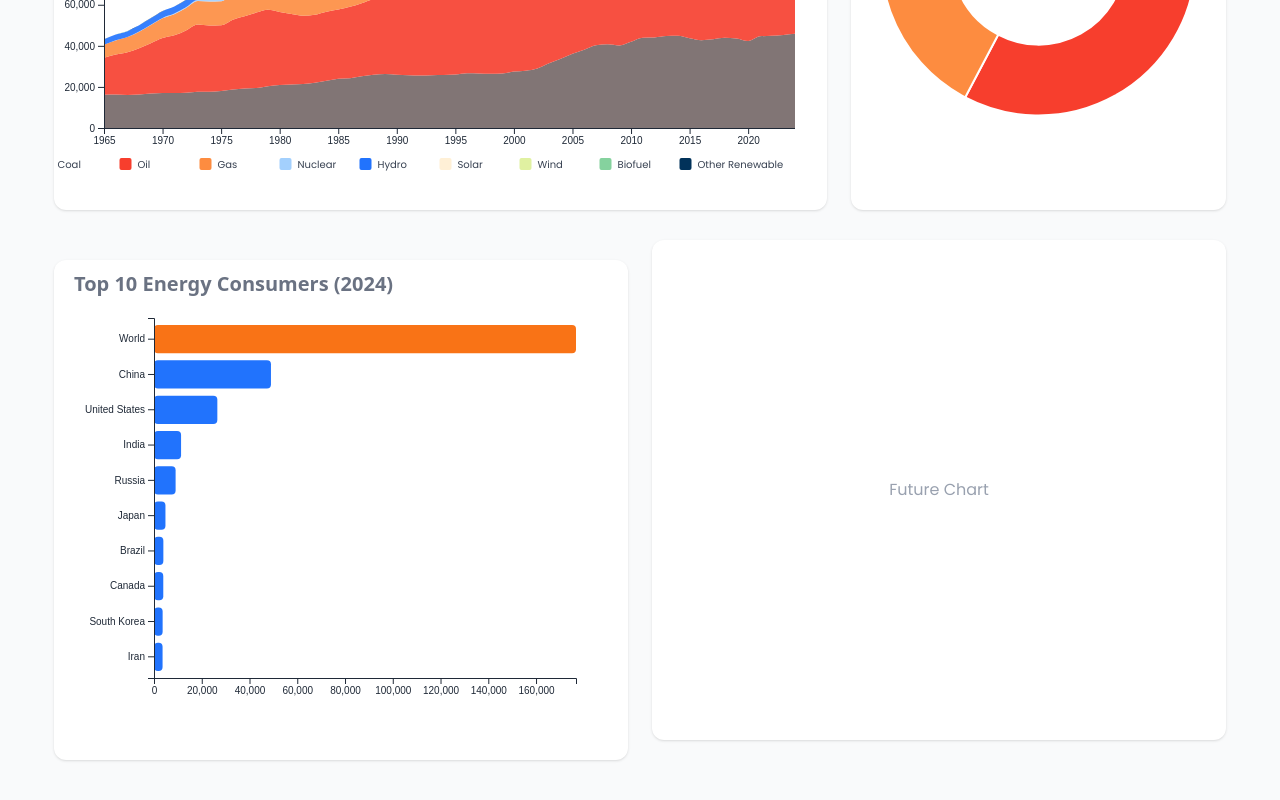
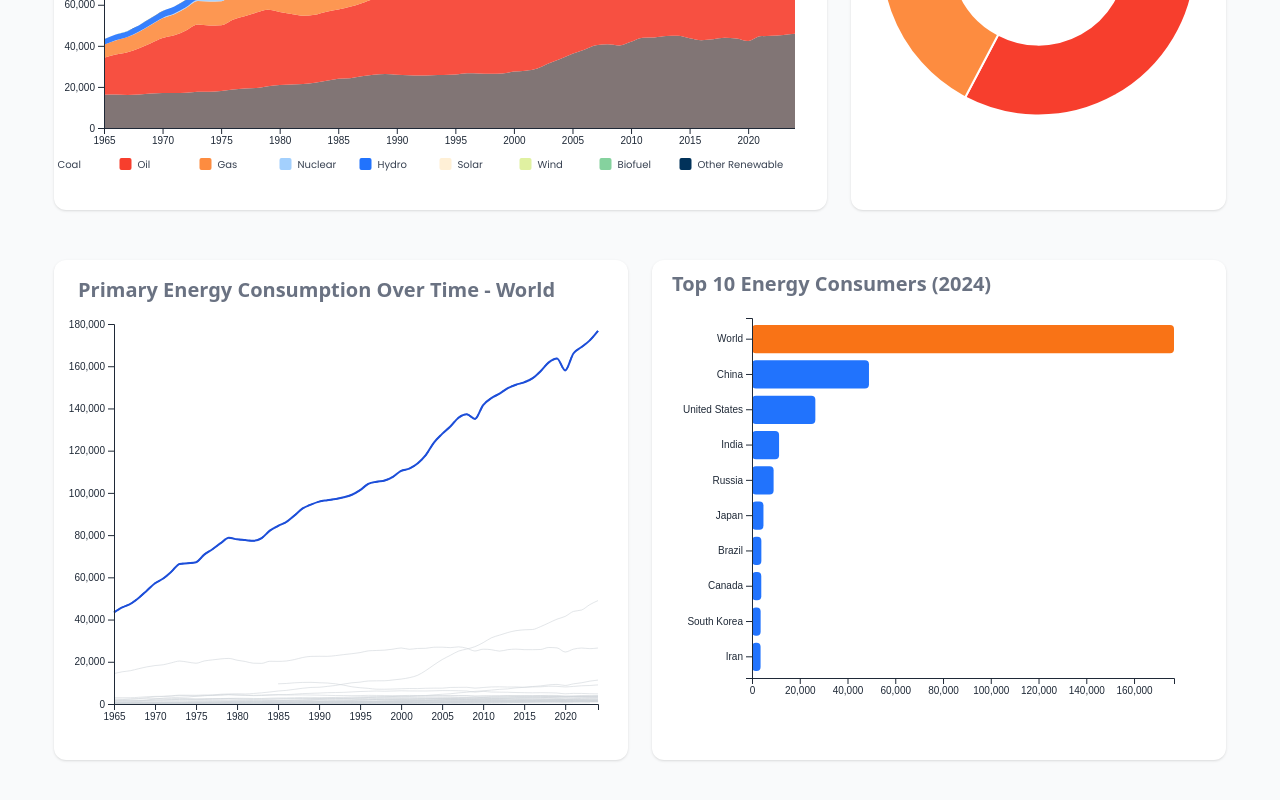
Before and after one commit to webpagearshi/energy-dashboard, a React (Vite) app: page / in a window 1280 px wide. Shown: the part 669-1469 px from the top of the page. Built offline with nearby package versions, Linux system fonts and the light colour scheme.

Commit message:
add line chart and bar chart

```diff
--- a/src/components/Dashboard.jsx
+++ b/src/components/Dashboard.jsx
@@ -7,11 +7,13 @@ import {
   getKPIMetrics,
   getStackedAreaData,
   getTopEnergyCountries,
+  getLineChartData,
 } from "../utils/energyHelper";
 
 import ResponsiveStackedAreaChart from "./charts/ResponsiveStackedAreaChart";
 import ResponsiveDonutChart from "./charts/ResponsiveDonutChart";
 import ResponsiveBarChart from "./charts/ResponsiveBarChart";
+import ResponsiveLineChart from "./charts/ResponsiveLineChart";
 
 export default function Dashboard() {
   const countries = useMemo(() => {
@@ -43,6 +45,8 @@ export default function Dashboard() {
   const stackedAreaData = getStackedAreaData(countryData);
   // Get the top 10 countries by primary energy consumption for 2024
   const topCountriesData = getTopEnergyCountries(energyData, 10);
+  // Data for the line chart (time series of primary energy consumption)
+  const lineChartData = getLineChartData(energyData);
 
   return (
     <div className="min-h-screen bg-gray-50 dashboard shadow-lg">
@@ -113,17 +117,22 @@ export default function Dashboard() {
           </div>
         </div>
       </div>
-
+      {/* ROW 2 */}
       {/* ROW 2 */}
       <div className="max-w-7xl mx-auto px-8 mt-8" style={{ margin: "30px" }}>
         <div className="grid grid-cols-1 lg:grid-cols-2 gap-6">
-          <ResponsiveBarChart
-            data={topCountriesData}
-            selectedCountry={selectedCountry}
-          />
+          <div>
+            <ResponsiveLineChart
+              data={lineChartData}
+              selectedCountry={selectedCountry}
+            />
+          </div>
 
-          <div className="bg-white rounded-xl shadow h-[500px] flex items-center justify-center text-gray-400">
-            Future Chart
+          <div>
+            <ResponsiveBarChart
+              data={topCountriesData}
+              selectedCountry={selectedCountry}
+            />
           </div>
         </div>
       </div>
--- a/src/components/charts/LineChart.jsx
+++ b/src/components/charts/LineChart.jsx
@@ -0,0 +1,131 @@
+import * as d3 from "d3";
+
+export default function LineChart({ width, height, data, selectedCountry }) {
+  const margin = {
+    top: 20,
+    right: 30,
+    bottom: 50,
+    left: 60,
+  };
+
+  const boundsWidth = width - margin.left - margin.right;
+
+  const boundsHeight = height - margin.top - margin.bottom;
+
+  // Group data by country
+  const countries = d3.group(data, (d) => d.country);
+
+  // X Scale
+  const xScale = d3
+    .scaleLinear()
+    .domain(d3.extent(data, (d) => d.year))
+    .range([0, boundsWidth]);
+
+  // Y Scale
+  const maxEnergy = d3.max(data, (d) => d.primary_energy);
+
+  const yScale = d3
+    .scaleLinear()
+    .domain([0, maxEnergy])
+    .nice()
+    .range([boundsHeight, 0]);
+
+  // Line Generator
+  const lineGenerator = d3
+    .line()
+    .x((d) => xScale(d.year))
+    .y((d) => yScale(d.primary_energy))
+    .curve(d3.curveMonotoneX);
+
+  // ---------------------------
+  // Other Countries (Gray)
+  // ---------------------------
+
+  const otherLines = [...countries.entries()]
+    .filter(([country]) => country !== selectedCountry && country !== "World")
+    .map(([country, values]) => (
+      <path
+        key={country}
+        d={lineGenerator(values)}
+        fill="none"
+        stroke="#d1d5db"
+        strokeWidth={1}
+        opacity={0.6}
+      />
+    ));
+
+  // ---------------------------
+  // World Line
+  // ---------------------------
+
+  const worldData = countries.get("World");
+
+  const worldLine = worldData && (
+    <path
+      d={lineGenerator(worldData)}
+      fill="none"
+      stroke="#2563eb"
+      strokeWidth={1.5}
+      strokeDasharray="6 4"
+    />
+  );
+
+  // ---------------------------
+  // Selected Country Line
+  // ---------------------------
+
+  const selectedData = countries.get(selectedCountry);
+
+  const selectedLine = selectedData && (
+    <path
+      d={lineGenerator(selectedData)}
+      fill="none"
+      stroke="#1d4ed8"
+      strokeWidth={2}
+    />
+  );
+
+  return (
+    <svg width={width} height={height}>
+      <g
+        transform={`translate(
+          ${margin.left},
+          ${margin.top}
+        )`}
+      >
+        {/* All Other Countries */}
+        {otherLines}
+
+        {/* World */}
+        {worldLine}
+
+        {/* Selected Country */}
+        {selectedLine}
+
+        {/* X Axis */}
+        <g
+          transform={`translate(
+            0,
+            ${boundsHeight}
+          )`}
+          ref={(node) => {
+            if (node) {
+              d3.select(node).call(
+                d3.axisBottom(xScale).tickFormat(d3.format("d")),
+              );
+            }
+          }}
+        />
+
+        {/* Y Axis */}
+        <g
+          ref={(node) => {
+            if (node) {
+              d3.select(node).call(d3.axisLeft(yScale));
+            }
+          }}
+        />
+      </g>
+    </svg>
+  );
+}
--- /dev/null
+++ b/src/components/charts/ResponsiveLineChart.jsx
@@ -0,0 +1,36 @@
+import { useRef } from "react";
+import { useDimensions } from "../../hooks/useDimensions";
+import LineChart from "./LineChart";
+
+export default function ResponsiveLineChart({ data, selectedCountry }) {
+  const chartRef = useRef();
+
+  const dimensions = useDimensions(chartRef);
+
+  return (
+    <div
+      ref={chartRef}
+      className="w-full h-[500px] bg-white rounded-xl shadow"
+      style={{ marginTop: "20px" }}
+    >
+      <h2
+        className="text-xl text-gray-500 font-semibold"
+        style={{
+          paddingLeft: "24px",
+          paddingTop: "16px",
+        }}
+      >
+        Primary Energy Consumption Over Time - {selectedCountry}
+      </h2>
+
+      {dimensions.width > 0 && (
+        <LineChart
+          width={dimensions.width}
+          height={450}
+          data={data}
+          selectedCountry={selectedCountry}
+        />
+      )}
+    </div>
+  );
+}
--- a/src/utils/energyHelper.js
+++ b/src/utils/energyHelper.js
@@ -44,3 +44,12 @@ export function getTopEnergyCountries(data, topN = 10) {
     .sort((a, b) => b.primary_energy - a.primary_energy)
     .slice(0, topN);
 }
+
+// Helper function to transform raw energy data into a format suitable for the line chart
+export function getLineChartData(data) {
+  return data.map((d) => ({
+    country: d.country,
+    year: d.year,
+    primary_energy: d.primary_energy,
+  }));
+}
```
